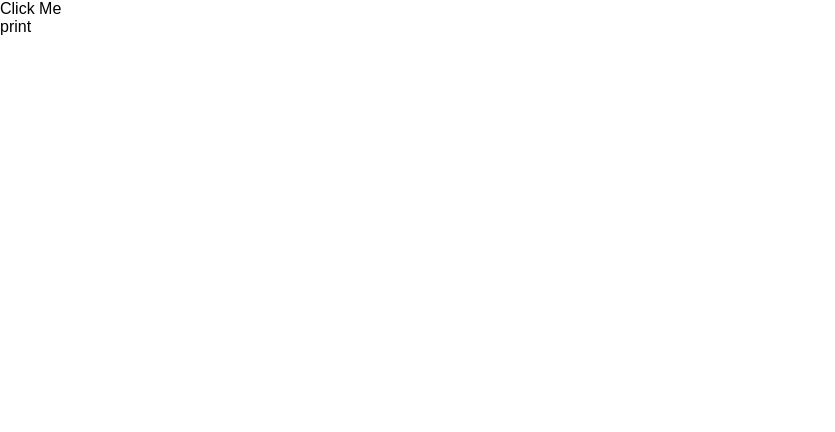
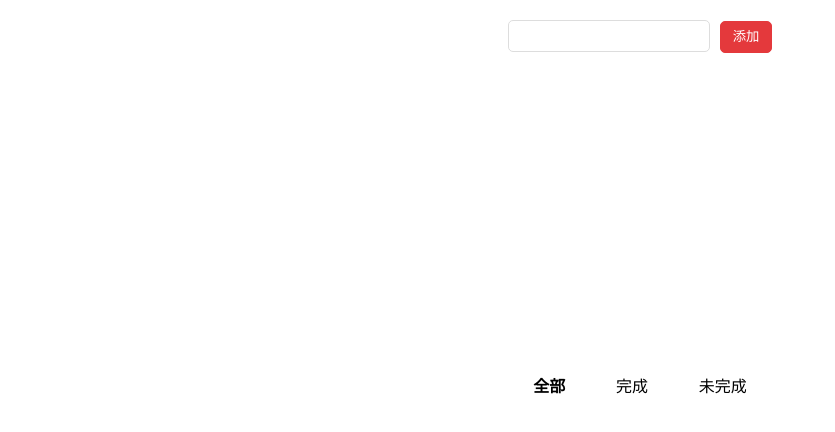
Before and after one commit to liqiUser/react-uxunk, a React app: page / in a window 1280 px wide. Shown: the top 432 px of the page, without its empty margins (0-835 px from the left). Built offline with nearby package versions, Linux system fonts and the light colour scheme.

Commit message:
demo 完成

```diff
--- a/src/redux/reducer/todoReducer.js
+++ b/src/redux/reducer/todoReducer.js
@@ -1,21 +1,27 @@
 import { todoActionType } from '../actionType';
+
+let i = 0;
 
 export default function todoReducer(state = [], action) {
     let newState = JSON.parse(JSON.stringify(state));
     switch(action.type) {
         case todoActionType.ADD:
             const newList = {
-                id: state.length,
+                id: i++,
                 text: action.text,
                 isFinish: false
             }
             newState.push(newList);
             return newState;
         case todoActionType.REMOVE:
-            newState.splice(action.removeId, 1);
+            newState = newState.filter(item => item.id !== action.removeId);
             return newState;
         case todoActionType.TOGGLE:
-            newState[action.toggleId].isFinish = !newState[action.toggleId].isFinish
+            newState.forEach(item => {
+                if (item.id === action.toggleId) {
+                    item.isFinish = !item.isFinish
+                }
+            })
             return newState;
         default:
             return newState;
--- a/src/redux/store.js
+++ b/src/redux/store.js
@@ -4,7 +4,7 @@ import reducer from './reducer';
 
 const defaultState = {
     todo: [],
-    filter: '全部'
+    filter: 'all'
 }
 
 const store = createStore(reducer, defaultState);
--- /dev/null
+++ b/src/view/filterView/filter.jsx
@@ -0,0 +1,46 @@
+import React from 'react';
+
+import { connect } from '../../react-redux';
+
+import { filterAction } from '../../redux/action';
+
+const FilterList = {
+    all: '全部',
+    done: '完成',
+    undone: '未完成'
+}
+
+const mapState = state => {
+    return {
+        filterType: state.filter
+    }
+}
+
+const mapDispatch = dispatch => {
+    return {
+        filterTabs: (text) => {
+            dispatch(filterAction.filterAction(text))
+        }
+    }
+}
+
+function Filter({filterType, filterTabs}) {
+    return (
+        <ul>
+            {
+                Object.keys(FilterList).map(item => {
+                    return (
+                        <li onClick={() => filterTabs(item)} key={item}>
+                            {
+                                item === filterType ?
+                                    <b>{ FilterList[item] }</b> : <span>{ FilterList[item] }</span>
+                            }
+                        </li>
+                    )
+                })
+            }
+        </ul>
+    )
+}
+
+export default connect(mapState, mapDispatch)(Filter);
--- /dev/null
+++ b/src/view/filterView/index.js
@@ -0,0 +1,3 @@
+import Filter from './filter';
+
+export default Filter;
--- /dev/null
+++ b/src/view/index.css
@@ -0,0 +1,59 @@
+input, button, ul, li {
+    margin: 0;
+    padding: 0;
+    box-sizing: content-box;
+}
+ul {
+    list-style: none;
+}
+input {
+    border: 1px solid #ddd;
+    border-radius: 5px;
+    width: 200px;
+    height: 30px;
+}
+
+.todo-list {
+    margin: 20px auto;
+    width: 264px;
+}
+.todo-list > div > div > button {
+    border: 1px solid #e4393c;
+    border-radius: 5px;
+    background: #e4393c;
+    color: #fff;
+    width: 50px;
+    text-align: center;
+    height: 30px;
+    line-height: 30px;
+    margin-left: 10px;
+    margin-bottom: 10px;
+}
+.todo-list > div > ul {
+    height: 300px;
+    overflow-y: auto;
+}
+.todo-list > div > ul > li {
+    font-size: 12px;
+    display: flex;
+    justify-content: space-between;
+    height: 30px;
+    line-height: 30px;
+}
+.todo-list > div > ul > li > span {
+    flex: 1;
+    margin-left: 10px;
+}
+.todo-list > div > ul > li > button {
+    height: 30px;
+    width: 30px;
+    text-align: center;
+    background: #fff;
+    font-size: 24px;
+    border: none;
+}
+.todo-list > ul {
+    display: flex;
+    justify-content: space-around;
+    margin: 10px 0;
+}
--- a/src/view/index.js
+++ b/src/view/index.js
@@ -1,29 +1,19 @@
 import React from 'react';
 
-import { connect } from '../react-redux';
+import Filter from './filterView';
+import Todo from './todoView';
 
-import { todoAction } from '../redux/action';
+import './index.css';
 
 class Src extends React.Component {
     render() {
-        console.log(this.props);
         return (
-            <React.Fragment>
-                <div onClick={() => this.props.handlerClick('哈哈哈')}>Click Me</div>
-                <div onClick={() => console.log(this.props)}>print</div>
-            </React.Fragment>
+            <div className='todo-list'>
+                <Todo />
+                <Filter />
+            </div>
         )
     }
 }
 
-function mapState(state, ownProp) {
-    return state;
-}
-
-function mapDispatch(dispatch) {
-    return {
-        handlerClick: (addText) => dispatch(todoAction.addAction(addText))
-    }
-}
-
-export default connect(mapState, mapDispatch)(Src);
+export default Src;
--- /dev/null
+++ b/src/view/todoView/index.js
@@ -0,0 +1,3 @@
+import Todo from './todo';
+
+export default Todo;
--- /dev/null
+++ b/src/view/todoView/todo.jsx
@@ -0,0 +1,15 @@
+import React from 'react';
+
+import TodoInput from './todoInput';
+import TodoList from './todoList';
+
+export default class Todo extends React.Component {
+    render() {
+        return (
+            <div>
+                <TodoInput />
+                <TodoList />
+            </div>
+        )
+    }
+}
--- /dev/null
+++ b/src/view/todoView/todoInput.jsx
@@ -0,0 +1,45 @@
+import React from 'react';
+
+import { connect } from '../../react-redux';
+
+import { todoAction } from '../../redux/action';
+
+const mapState = () => {};
+
+const mapDispatch = disPatch => {
+    return {
+        addTodo: (text) => {
+            disPatch(todoAction.addAction(text))
+        }
+    }
+}
+
+class TodoInput extends React.Component {
+    constructor(props) {
+        super(props);
+        this.state = {
+            text: ''
+        }
+    }
+    handlerChange = e => {
+        this.setState({
+            [e.target.name]: e.target.value
+        })
+    }
+    handlerClick = () => {
+        this.props.addTodo(this.state.text);
+        this.setState({
+            text: ''
+        })
+    }
+    render() {
+        return (
+            <div>
+                <input name='text' onChange={this.handlerChange} value={this.state.text} type='text'/>
+                <button onClick={this.handlerClick}>添加</button>
+            </div>
+        )
+    }
+}
+
+export default connect(mapState, mapDispatch)(TodoInput);
--- /dev/null
+++ b/src/view/todoView/todoList.jsx
@@ -0,0 +1,59 @@
+import React from 'react';
+
+import { connect } from '../../react-redux';
+
+import { todoAction } from '../../redux/action';
+
+function filterTodoList(todoList, filter) {
+    let newTodoList;
+    if (filter === 'done') {
+        newTodoList = todoList.filter(item => item.isFinish);
+    } else if (filter === 'undone') {
+        newTodoList = todoList.filter(item => !item.isFinish);
+    } else {
+        newTodoList = todoList;
+    }
+    return newTodoList
+}
+
+const mapState = state => {
+    return {
+        todoList: filterTodoList(state.todo, state.filter)
+    }
+}
+
+const mapDispatch = dispatch => {
+    return {
+        removeList: index => {
+            dispatch(todoAction.reomveAction(index))
+        },
+        toggleList: index => {
+            dispatch(todoAction.toggleAction(index))
+        }
+    }
+}
+
+function TodoList({todoList, removeList, toggleList}) {
+    console.log(todoList);
+    return (
+        <ul>
+            {
+                todoList.map(item => {
+                    return (
+                        <li key={item.id}>
+                            <span onClick={() => toggleList(item.id)}>
+                                {
+                                    item.isFinish ?
+                                        <s>{item.text}</s> : <span>{item.text}</span>
+                                }
+                            </span>
+                            <button onClick={() => removeList(item.id)}>×</button>
+                        </li>
+                    )
+                })
+            }
+        </ul>
+    )
+}
+
+export default connect(mapState, mapDispatch)(TodoList);
```
